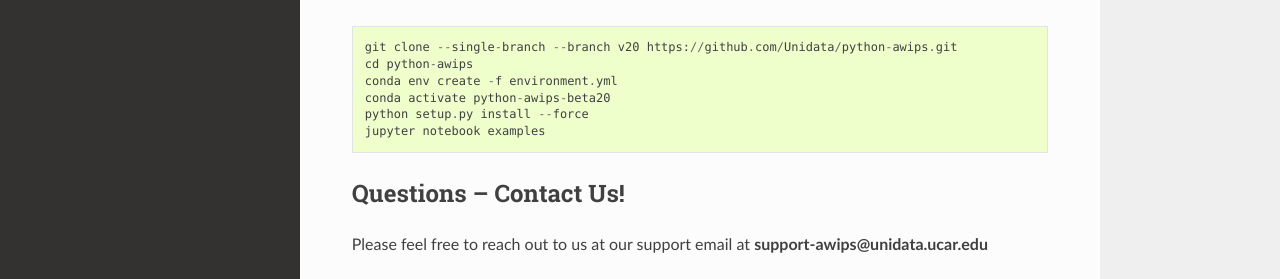
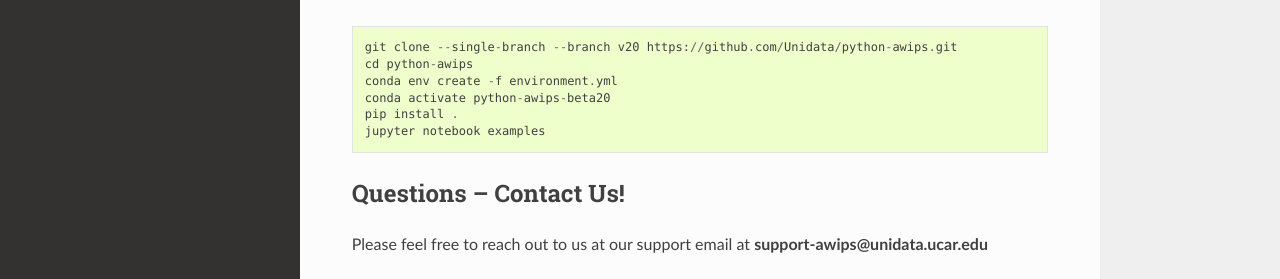
Before and after one commit to Unidata/python-awips, a Sphinx documentation site: the page built from docs/source/index.rst, in a window 1280 px wide and 900 px high, scrolled down 1118 px. Shown: the part 454-733 px from the top of the window. Built offline with Sphinx 7.4.7 and the Read the Docs theme 2.0.0, drawn with Linux system fonts in a browser that asks for light colours.

Commit message:
Small update to beta install instructions

```diff
--- a/docs/source/index.rst
+++ b/docs/source/index.rst
@@ -73,7 +73,7 @@
     cd python-awips
     conda env create -f environment.yml
     conda activate python-awips-beta20
-    python setup.py install --force
+    pip install .
     jupyter notebook examples
 
 
```
